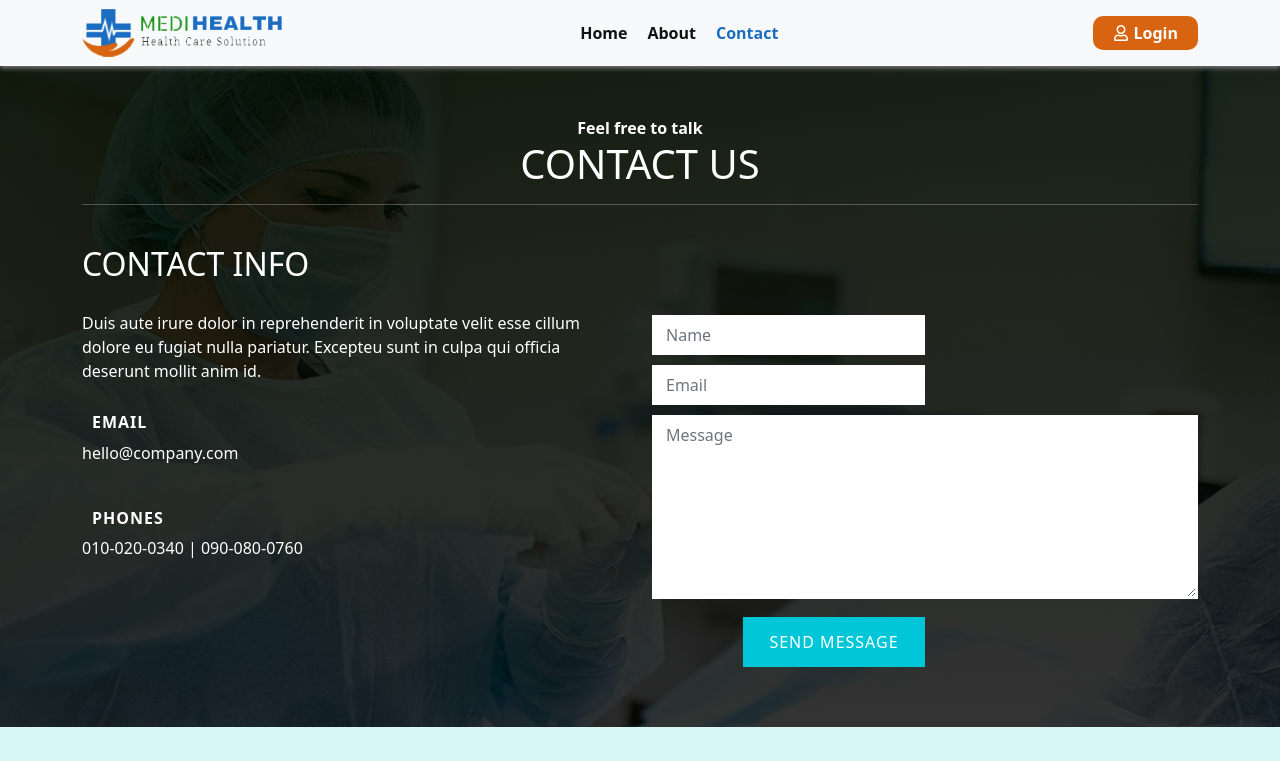
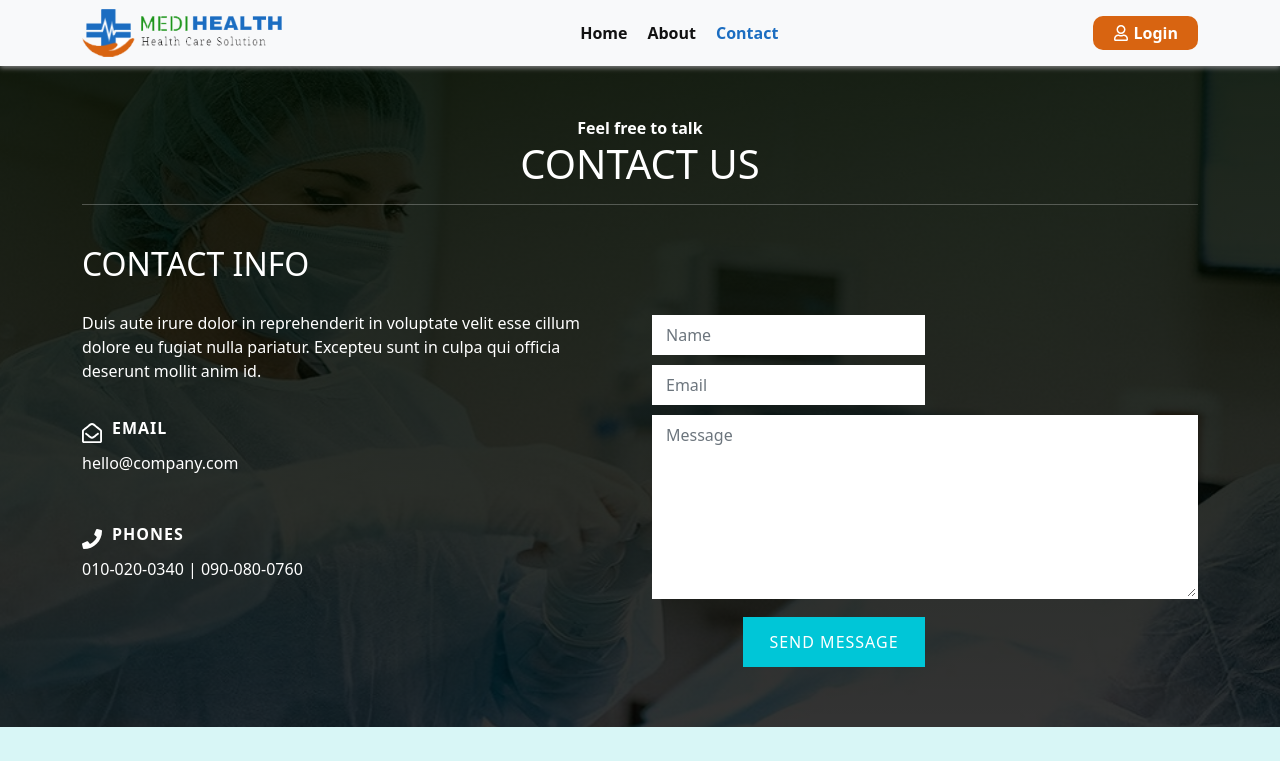
Before and after one commit to Zahid-Nabi/medi-health, a React (Create React App) app: page /contact in a window 1280 px wide. Shown: the top 761 px of the page. Built offline with nearby package versions, Linux system fonts and the light colour scheme.

Commit message:
contact icons added

```diff
--- a/src/components/Contact/Contact.css
+++ b/src/components/Contact/Contact.css
@@ -15,6 +15,7 @@
   #contact .medium-icon {
     padding-top: 10px;
     padding-right: 10px;
+    font-size: 30px;
   }
   #contact .contact-info div {
     padding-top: 14px;
--- a/src/components/Contact/Contact.js
+++ b/src/components/Contact/Contact.js
@@ -1,5 +1,6 @@
 import React from 'react';
 import './Contact.css';
+import { FaRegEnvelopeOpen, FaPhone } from 'react-icons/fa';
 
 const Contact = () => {
     return (
@@ -17,11 +18,11 @@
                         <h2 className="heading bold">CONTACT INFO</h2>
                         <p>Duis aute irure dolor in reprehenderit in voluptate velit esse cillum dolore eu fugiat nulla pariatur. Excepteu sunt in culpa qui officia deserunt mollit anim id.</p>
                         <div className="col-md-6 col-sm-4">
-                            <h3><i className="icon-envelope medium-icon wow bounceIn" data-wow-delay="0.6s"></i> EMAIL</h3>
+                            <h3 className="d-flex align-items-center"><FaRegEnvelopeOpen className="medium-icon" /> EMAIL</h3>
                             <p>hello@company.com</p>
                         </div>
                         <div className="col-md-6 col-sm-4">
-                            <h3><i className="icon-phone medium-icon wow bounceIn" data-wow-delay="0.6s"></i> PHONES</h3>
+                            <h3 className="d-flex align-items-center"><FaPhone className="medium-icon" /> PHONES</h3>
                             <p>010-020-0340 | 090-080-0760</p>
                         </div>
                     </div>
```
